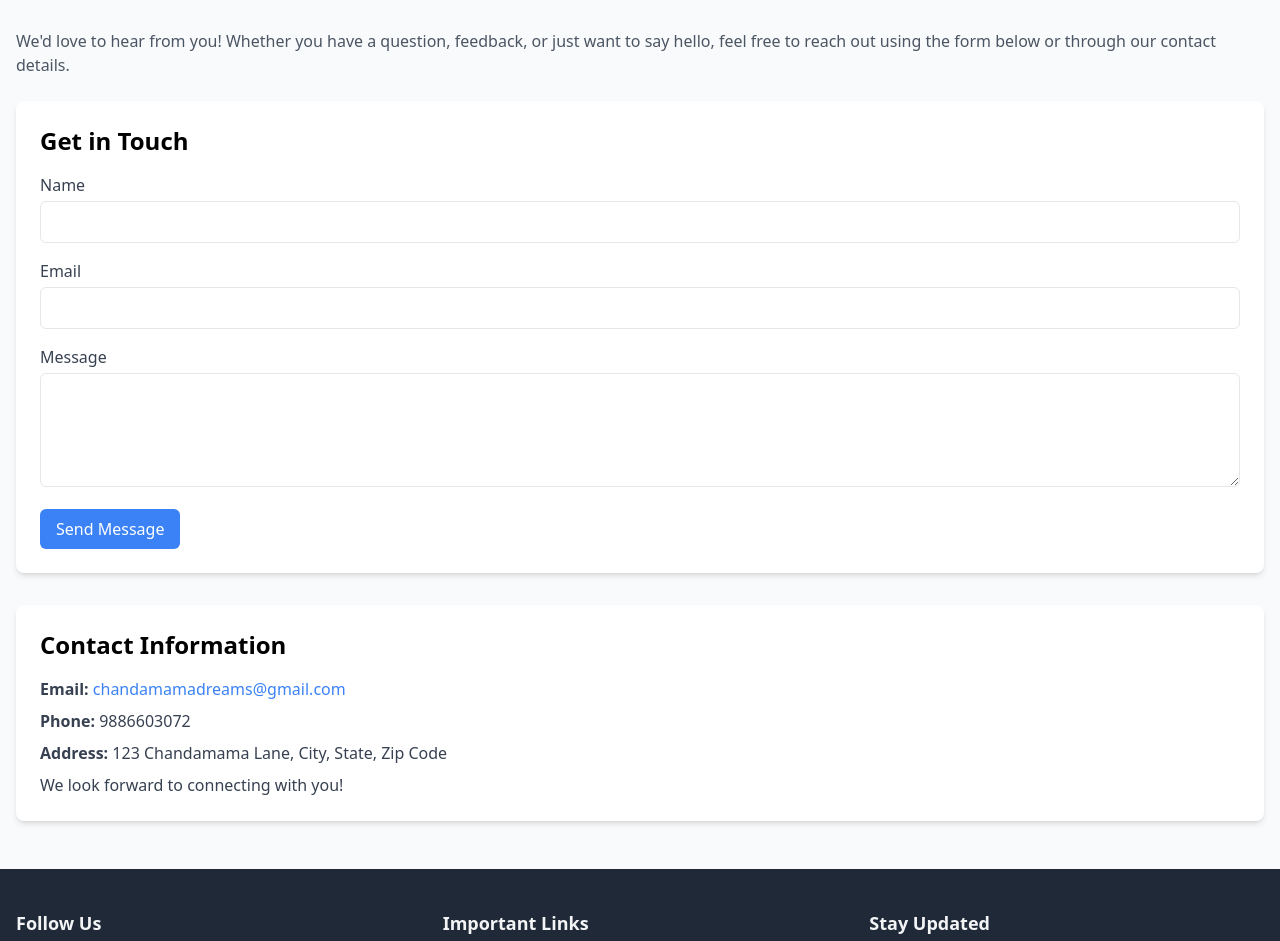
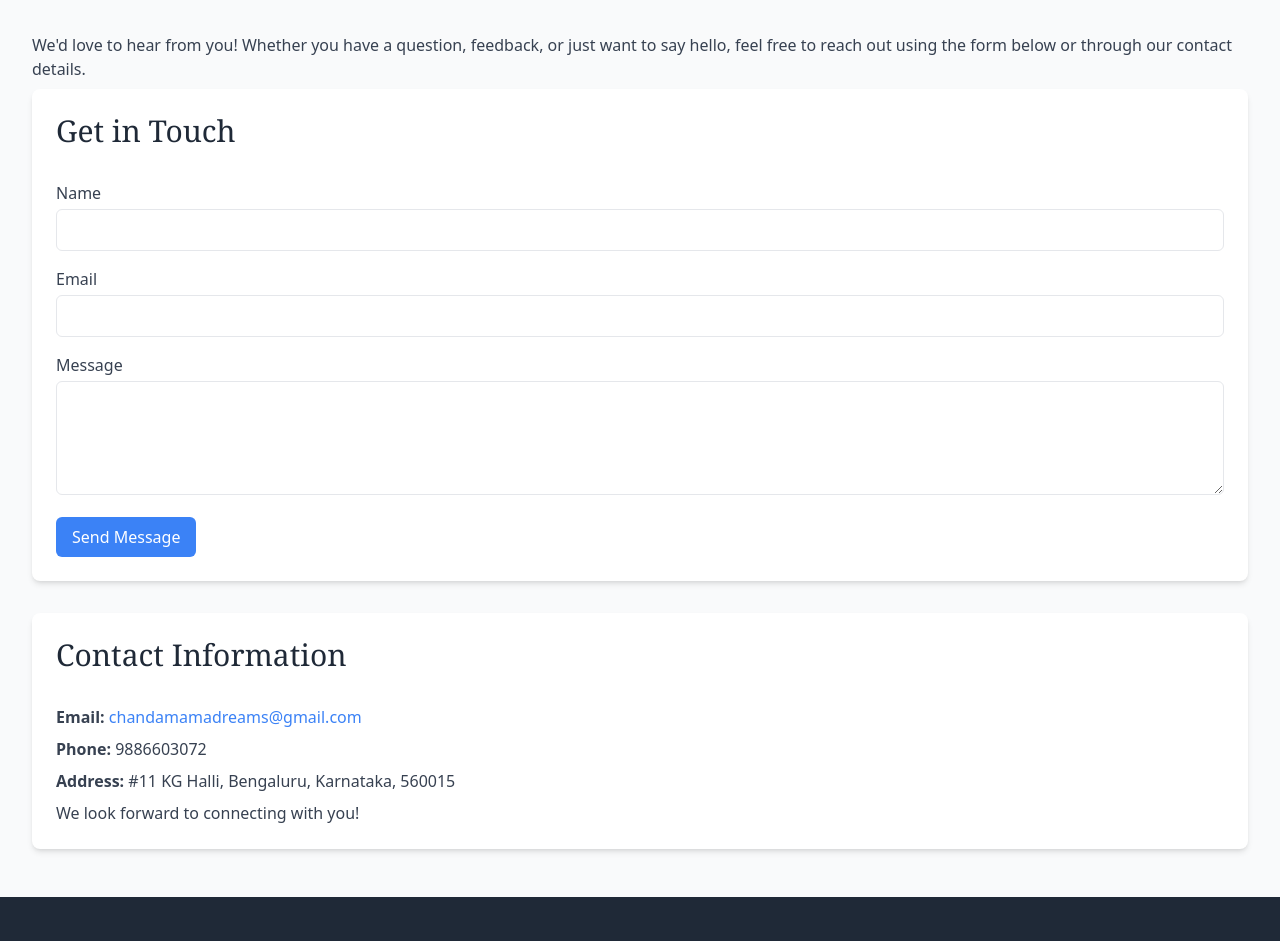
Before and after one commit to vamshichi/chandamama.tech, a Next.js app: page /contact in a window 1280 px wide. Shown: the part 543-1484 px from the top of the page. Built offline with nearby package versions, Linux system fonts and the light colour scheme.

Commit message:
created good ui

```diff
--- a/app/components/Footer.tsx
+++ b/app/components/Footer.tsx
@@ -42,7 +42,7 @@ export default function Footer() {
         <div className="grid grid-cols-1 md:grid-cols-3 gap-8">
           {/* Social Media Links */}
           <div>
-            <h3 className="text-lg font-semibold mb-4">Follow Us</h3>
+            <h3 className=" font-serif mb-4 text-2xl">Follow Us</h3>
             <div className="flex space-x-4">
               <a href="https://facebook.com" target="_blank" rel="noopener noreferrer" className="text-gray-300 hover:text-white">
                 <Facebook size={24} aria-label="Facebook" />
@@ -61,7 +61,7 @@ export default function Footer() {
 
           {/* Important Links */}
           <div>
-            <h3 className="text-lg font-semibold mb-4">Important Links</h3>
+            <h3 className="text-2xl font-serif mb-4">Important Links</h3>
             <ul>
               <li className="mb-2">
                 <Link href="/about" className="hover:text-white transition-colors">About</Link>
@@ -80,7 +80,7 @@ export default function Footer() {
 
           {/* Newsletter Signup */}
           <div>
-            <h3 className="text-lg font-semibold mb-4">Stay Updated</h3>
+            <h3 className="text-2xl font-serif mb-4">Stay Updated</h3>
             <p className="mb-4">Sign up for our newsletter to get the latest updates.</p>
             <form onSubmit={handleSubmit} className="flex flex-col sm:flex-row space-y-2 sm:space-y-0 sm:space-x-2">
               <input
--- a/app/components/Header.tsx
+++ b/app/components/Header.tsx
@@ -44,7 +44,7 @@ export default function Navbar() {
             <div className="flex flex-col items-center py-4 space-y-4">
               <NavLink href="/" onClick={toggleMenu}>Home</NavLink>
               <NavLink href="/news" onClick={toggleMenu}>News</NavLink>
-              <NavLink href="/ebooks" onClick={toggleMenu}>eBooks</NavLink>
+              <NavLink href="/ebooks" onClick={toggleMenu}>Courses</NavLink>
               <NavLink href="/gadgets" onClick={toggleMenu}>Gadgets</NavLink>
               <NavLink href="/about" onClick={toggleMenu}>About</NavLink>
               <NavLink href="/contact" onClick={toggleMenu}>Contact</NavLink>
--- a/app/components/about/aboutChandamama.tsx
+++ b/app/components/about/aboutChandamama.tsx
@@ -6,7 +6,7 @@ const AboutChandamama = () => {
   return (
     <div className="container mx-auto py-12 px-6 bg-white rounded-lg shadow-lg">
       <div className="text-center mb-10">
-        <h1 className="text-4xl font-bold text-gray-900 mb-4">Welcome to Chandamama.tech</h1>
+        <h1 className="text-4xl font-serif text-gray-800 mb-8 ">Welcome to Chandamama.tech</h1>
         <p className="text-lg text-gray-700 max-w-2xl mx-auto">
           Chandamamma.tech is your trusted platform for staying updated with the latest in technology, discovering trending gadgets, and exploring a wide collection of eBooks across multiple genres. Our mission is to blend knowledge and entertainment to enhance your digital experience.
         </p>
@@ -15,7 +15,7 @@ const AboutChandamama = () => {
       <div className="grid grid-cols-1 md:grid-cols-3 gap-10">
         {/* News Section */}
         <div className="bg-gray-50 p-6 rounded-lg shadow-md hover:shadow-lg transition-shadow">
-          <h2 className="text-2xl font-semibold text-gray-800 mb-4">Latest News</h2>
+          <h2 className="text-2xl font-serif text-gray-800 mb-8">Latest News</h2>
           <p className="text-gray-600 mb-4">
             Our news section brings you the latest updates from the world of technology, business, innovation, and beyond. Whether it&apos;s a groundbreaking tech development or business trends, we keep you informed with quality news articles.
           </p>
@@ -29,7 +29,7 @@ const AboutChandamama = () => {
 
         {/* eBooks Section */}
         <div className="bg-gray-50 p-6 rounded-lg shadow-md hover:shadow-lg transition-shadow">
-          <h2 className="text-2xl font-semibold text-gray-800 mb-4">Explore eBooks</h2>
+          <h2 className="text-2xl font-serif text-gray-800 mb-8">Explore eBooks</h2>
           <p className="text-gray-600 mb-4">
             Discover our curated eBook library that spans genres like fiction, technology, education, self-help, and more. Whether you're looking for a great read or educational resources, we have something for everyone.
           </p>
@@ -43,7 +43,7 @@ const AboutChandamama = () => {
 
         {/* Gadgets Section */}
         <div className="bg-gray-50 p-6 rounded-lg shadow-md hover:shadow-lg transition-shadow">
-          <h2 className="text-2xl font-semibold text-gray-800 mb-4">Gadget Reviews & Deals</h2>
+          <h2 className="text-2xl font-serif text-gray-800 mb-8">Gadget Reviews & Deals</h2>
           <p className="text-gray-600 mb-4">
             Stay ahead in the tech game with our gadget reviews, detailed specs, and pricing info on the latest electronics. From smartphones to smartwatches, our gadget section helps you make informed decisions.
           </p>
@@ -58,7 +58,7 @@ const AboutChandamama = () => {
 
       {/* Additional Info Section */}
       <div className="mt-12 text-center">
-        <h2 className="text-3xl font-bold text-gray-900 mb-6">Why Choose Chandamama.tech?</h2>
+        <h2 className="text-3xl font-serif text-gray-800 mb-8">Why Choose Chandamama.tech?</h2>
         <p className="text-lg text-gray-700 max-w-3xl mx-auto mb-8">
           Our platform is designed to provide you with a seamless experience when it comes to discovering new information, exploring the latest gadgets, and enjoying a wide variety of eBooks. At Chandamama.tech, we ensure that you have access to accurate, insightful, and engaging content, all while enjoying the convenience of affiliate links for easy purchases.
         </p>
--- a/app/components/contact/ContactPage.tsx
+++ b/app/components/contact/ContactPage.tsx
@@ -42,15 +42,15 @@ export default function ContactPage() {
   }
 
   return (
-    <section className="py-12 bg-gray-50">
+    <section className="py-12 bg-gray-50 px-4">
       <div className="container mx-auto px-4">
-        <h1 className="text-4xl font-bold mb-6 text-gray-800">Contact Us</h1>
-        <p className="text-gray-600 mb-6">
+        <h1 className="text-3xl font-serif text-gray-800 mb-8 ">Contact Us</h1>
+        <p className="my-2 text-gray-700">
           We'd love to hear from you! Whether you have a question, feedback, or just want to say hello, feel free to reach out using the form below or through our contact details.
         </p>
 
         <div className="bg-white shadow-md rounded-lg p-6 mb-8">
-          <h2 className="text-2xl font-semibold mb-4">Get in Touch</h2>
+          <h2 className="text-3xl font-serif text-gray-800 mb-8">Get in Touch</h2>
           <form onSubmit={handleSubmit}>
             <div className="mb-4">
               <label className="block text-gray-700 mb-1" htmlFor="name">Name</label>
@@ -97,26 +97,26 @@ export default function ContactPage() {
             </button>
           </form>
           {submitStatus === 'success' && (
-            <p className="mt-4 text-green-600">Your message has been sent successfully!</p>
+            <p className="mt-2 text-gray-700">Your message has been sent successfully!</p>
           )}
           {submitStatus === 'error' && (
-            <p className="mt-4 text-red-600">There was an error sending your message. Please try again.</p>
+            <p className="mt-2 text-gray-700">There was an error sending your message. Please try again.</p>
           )}
         </div>
 
         <div className="bg-white shadow-md rounded-lg p-6">
-          <h2 className="text-2xl font-semibold mb-4">Contact Information</h2>
-          <p className="text-gray-700 mb-2">
+          <h2 className="text-3xl font-serif text-gray-800 mb-8 ">Contact Information</h2>
+          <p className="mt-2 text-gray-700">
             <strong>Email:</strong>
             <a href="mailto:chandamamadreams@gmail.com" className="text-blue-500 hover:underline"> chandamamadreams@gmail.com</a>
           </p>
-          <p className="text-gray-700 mb-2">
+          <p className="mt-2 text-gray-700">
             <strong>Phone:</strong> 9886603072
           </p>
-          <p className="text-gray-700 mb-2">
-            <strong>Address:</strong> 123 Chandamama Lane, City, State, Zip Code
+          <p className="mt-2 text-gray-700">
+            <strong>Address:</strong> #11 KG Halli, Bengaluru, Karnataka, 560015
           </p>
-          <p className="text-gray-700">
+          <p className="mt-2 text-gray-700">
             We look forward to connecting with you!
           </p>
         </div>
--- a/app/gadgets/page.tsx
+++ b/app/gadgets/page.tsx
@@ -5,9 +5,9 @@ import Image from "next/image";
 
 const GadgetsPage: React.FC = () => {
   return (
-    <section className="py-12">
+    <section className="py-12 px-4">
       <div className="container mx-auto">
-        <h2 className="text-3xl font-bold mb-6">All Gadgets</h2>
+        <h2 className="text-3xl font-serif text-gray-800 mb-8 ">All Gadgets</h2>
         <div className="grid grid-cols-1 sm:grid-cols-2 md:grid-cols-3 lg:grid-cols-4 gap-6">
           {gadgetsData.map((gadget) => (
             <div key={gadget.id} className="border rounded-md p-4">
```
